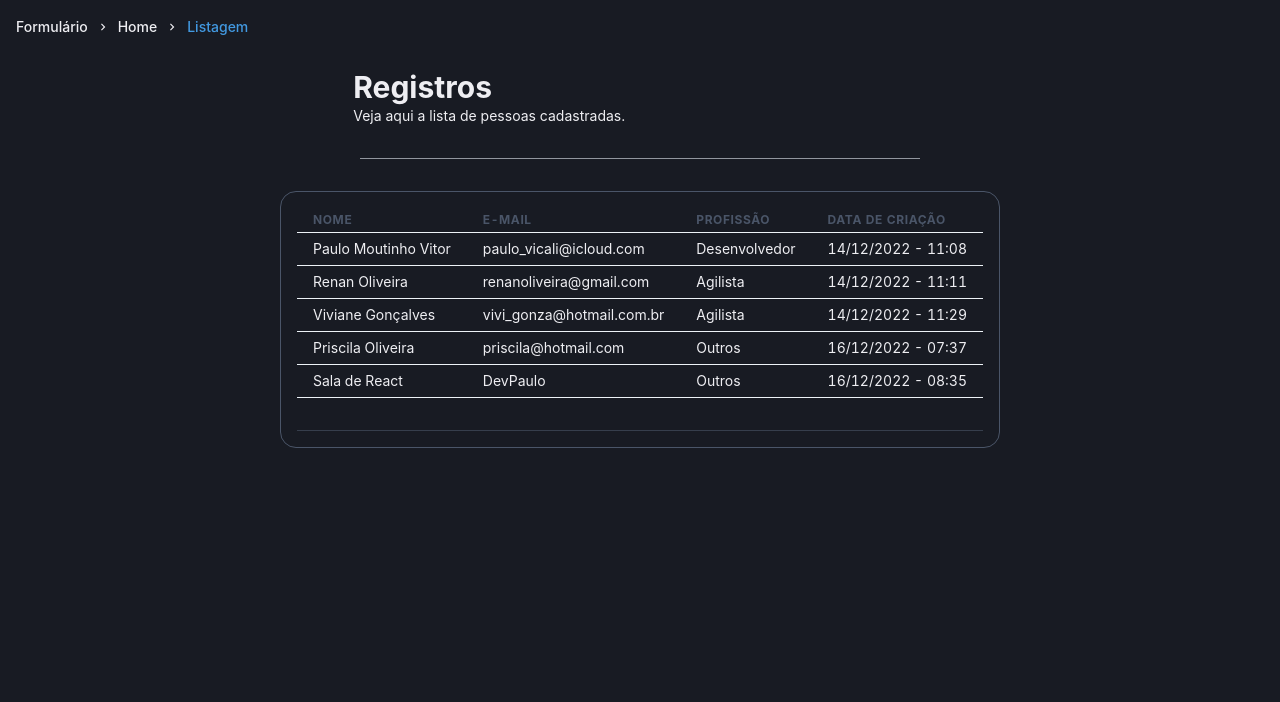
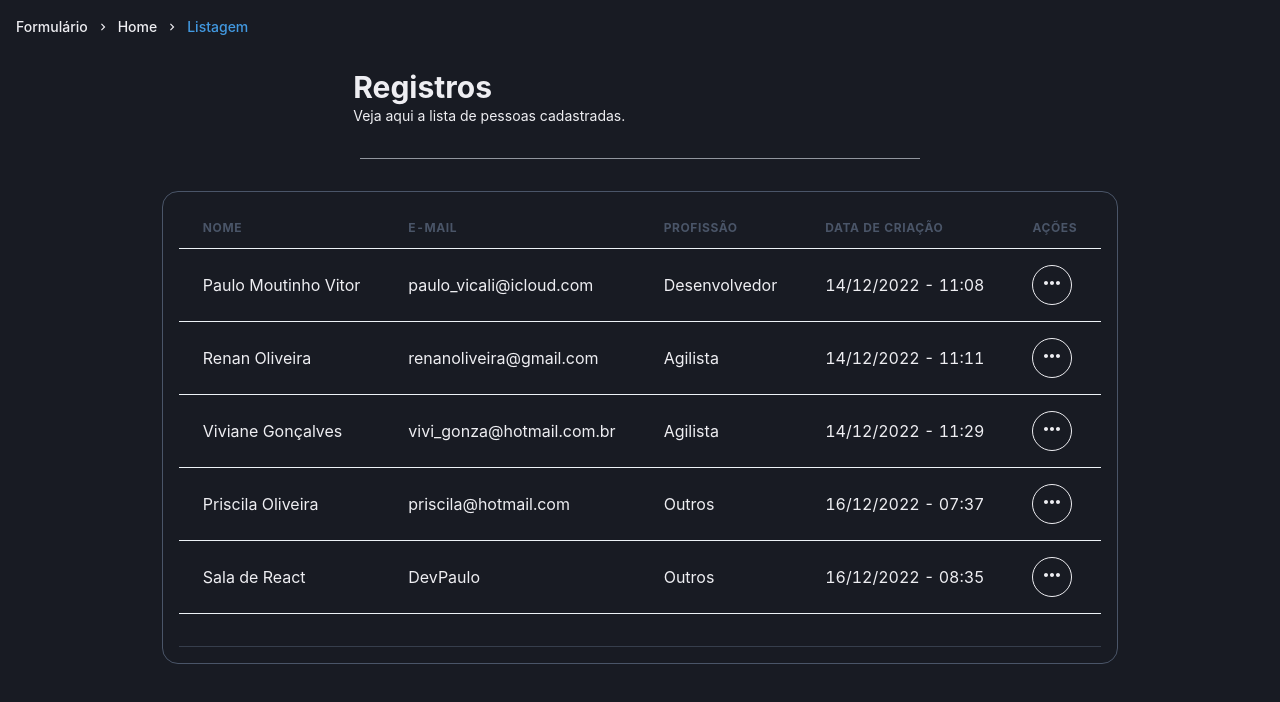
Before and after one commit to moutinhofuturedev/Good-Form, a Next.js app: page /list in a window 1280 px wide. Shown: the top 702 px of the page. Built offline with nearby package versions, Linux system fonts and the light colour scheme; data requests are answered from the project's data file.

Commit message:
feat: adiciona funcionalidades para rota de update

```diff
--- a/src/pages/list.tsx
+++ b/src/pages/list.tsx
@@ -17,38 +17,48 @@ import {
   BreadcrumbLink,
   Icon,
   useToast,
+  Menu,
+  MenuButton,
+  MenuList,
+  MenuItem,
 } from "@chakra-ui/react";
 import Head from "next/head";
 import { useEffect, useState } from "react";
-import { MdNavigateNext, MdError } from "react-icons/md";
+import { MdNavigateNext, MdError, MdMoreHoriz } from "react-icons/md";
 import { api } from '../api/api';
 import { ListProps } from "../types/type";
+import { useRouter } from "next/router";
 
 export default function List() {
-    const [user, setUser] = useState<ListProps[]>([])
-    const toast = useToast()
+    const [user, setUser] = useState<ListProps[]>([]);
+    const toast = useToast();
+    const router = useRouter();
+
+    const handleGoToUpdatePage = (id: number) => {
+        router.push(`${id}/update`)
+    }
 
     async function loadList() {
       try {
-        const response = await api.get<ListProps[]>('/form')
-        const data = response.data
+        const response = await api.get<ListProps[]>("/form");
+        const data = response.data;
 
-        setUser(data)
+        setUser(data);
       } catch (error) {
         toast({
-            title: 'Não há dados',
-            description: 'Erro ao tentar buscar registros',
-            status: 'error',
+          title: "Não há dados",
+          description: "Erro ao tentar buscar registros",
+          status: "error",
           duration: 7000,
           isClosable: true,
-            position:  "top-right"
-        })
+          position: "top-right",
+        });
       }
     }
 
     useEffect(() => {
-        loadList()
-     }, [])
+      loadList();
+    }, []);
 
     return(
         <Box h="100vh">
@@ -76,23 +86,53 @@ export default function List() {
             <Divider py="1rem" maxW="560px"/>
                 <Box border="1px" borderColor="gray.600" borderRadius="1rem" p="1rem" mt="2rem" minW="620px">
                     <TableContainer>
-                        <Table size='sm'>
+                        <Table size='md'>
                             <Thead>
                                 <Tr>
                                     <Th>Nome</Th>
                                     <Th>E-mail</Th>
                                     <Th>Profissão</Th>
                                     <Th>Data de criação</Th>
+                                    <Th>Ações</Th>
                                 </Tr>
                             </Thead>
                             <Tbody>
-                                {user.map((row, index) => {
+                                {user.map((row: ListProps, index) => {
                                     return (
                                         <Tr key={index}>
                                             <Td>{!row.name ? <Icon as={MdError}/> : row.name}</Td>
                                             <Td>{!row.email ? <Icon as={MdError}/> : row.email}</Td>
                                             <Td>{!row.profession ? <Icon as={MdError}/> : row.profession}</Td>
                                             <Td>{!row.createdAt ? <Icon as={MdError}/> : row.createdAt}</Td>
+                                            <Td width="1px">
+                                                <Menu>
+                                                    <MenuButton
+                                                    border="1px solid"
+                                                    borderRadius="9999"
+                                                    w="2.5rem"
+                                                    h="2.5rem"
+                                                    _active={{
+                                                    transform: 'rotate(90deg)'}}
+                                                     >
+                                                        <Icon as={MdMoreHoriz} w={6} h={6}/>
+                                                    </MenuButton>
+                                                    <MenuList bg="gray.700" minWidth='140px'>
+                                                        <MenuItem
+                                                          bg="gray.700"
+                                                          _hover={{ bg: "gray.500"}}
+                                                          onClick={() => handleGoToUpdatePage(row.id)}
+                                                        >
+                                                           Editar
+                                                        </MenuItem>
+                                                        <MenuItem
+                                                          bg="gray.700"
+                                                          _hover={{ bg: "gray.500"}}
+                                                        >
+                                                            Deletar
+                                                        </MenuItem>
+                                                    </MenuList>
+                                                </Menu>
+                                            </Td>
                                         </Tr>
                                     )
                                 })}
```
Lines whose indentation alone changed are shown as unchanged.
